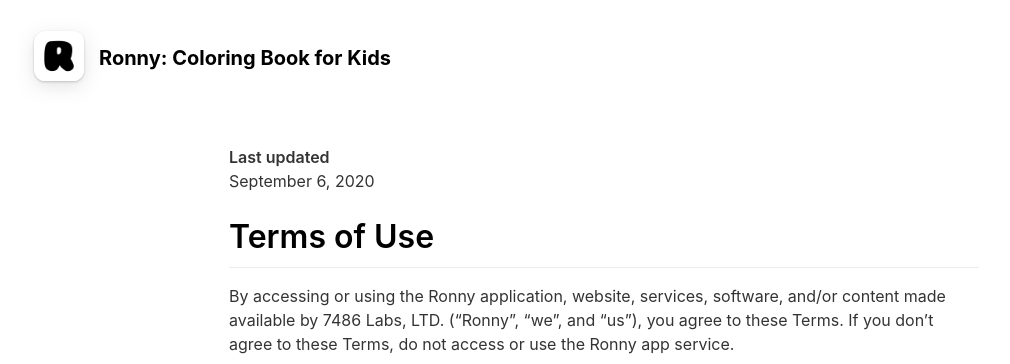
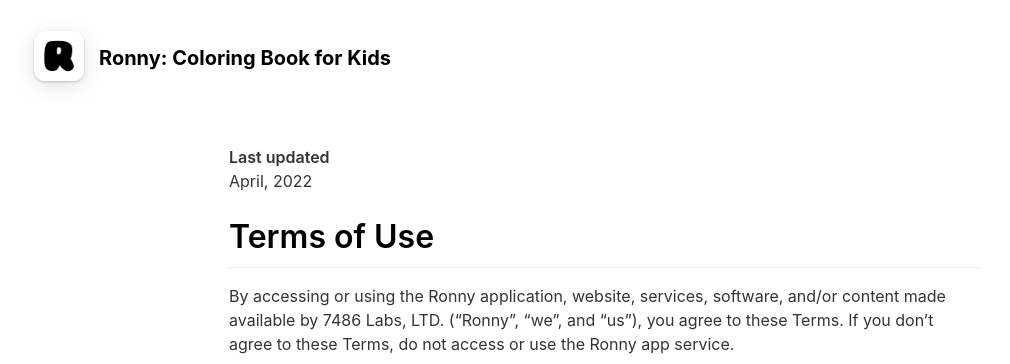
Before and after one commit to 7486LABS/ronny-app, a Jekyll site: the page built from _pages/termsofuse.md, in a window 1280 px wide and 900 px high. Shown: the top 364 px of the window, without its empty margins (36-1046 px from the left). Built offline with Jekyll 4.4.1, drawn with Linux system fonts in a browser that asks for light colours; nearby versions of some CDN libraries.

Commit message:
Update date

```diff
--- a/_pages/termsofuse.md
+++ b/_pages/termsofuse.md
@@ -5,7 +5,7 @@ include_in_header: false
 ---
 
 **Last updated**
-September 6, 2020
+April, 2022
 
 # Terms of Use
 
```
Also changed, not shown: _pages/privacypolicy.md (+1 -1 lines).
